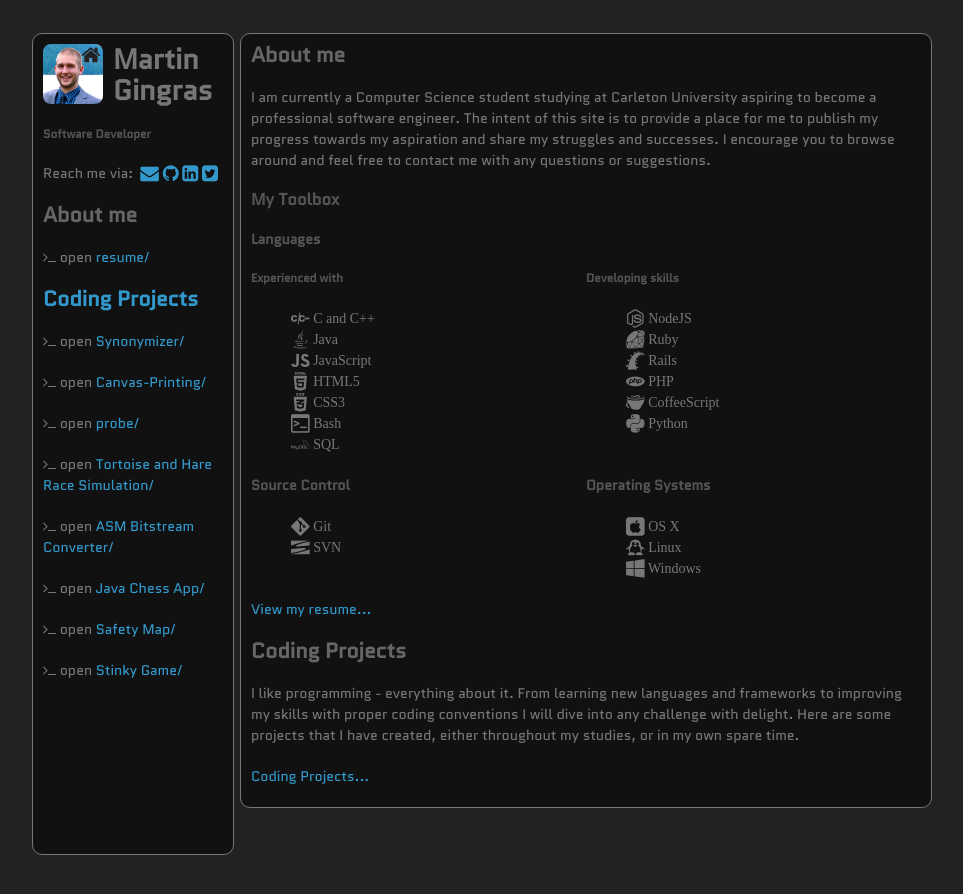
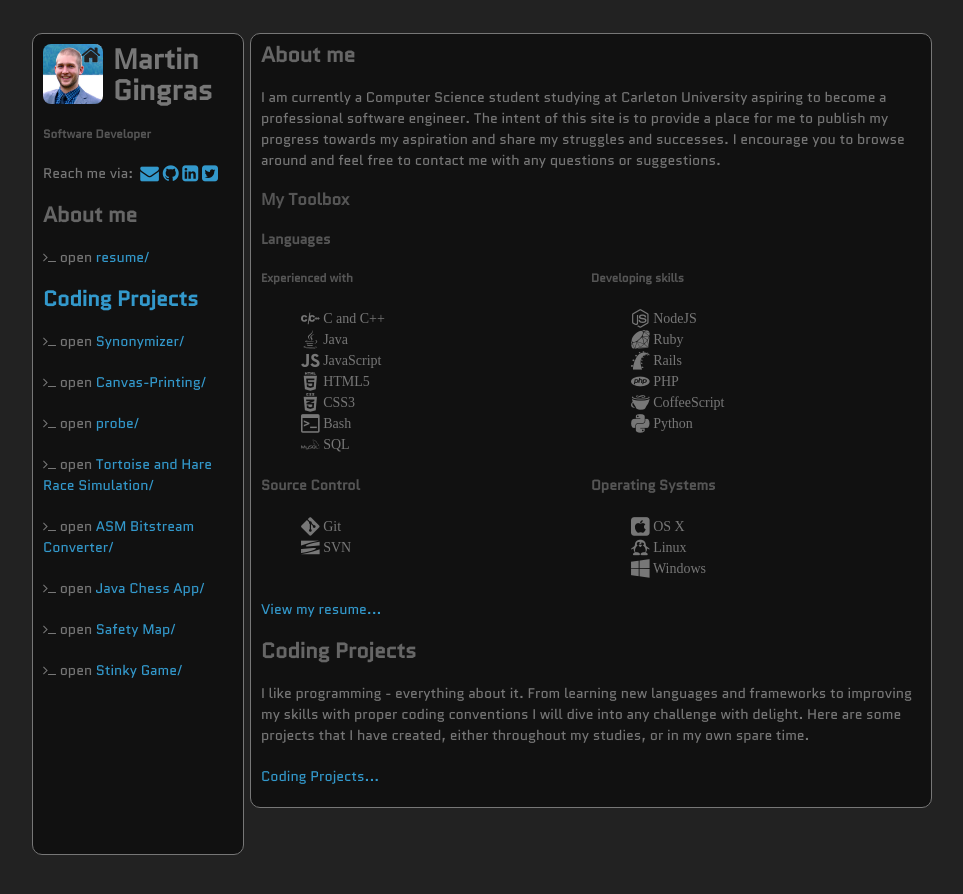
Before and after one commit to mgingras/The-old-mgingras.ca, a Jekyll site: the page built from index.html, in a window 1280 px wide. Shown: the top 894 px of the page, without its empty margins (158-1121 px from the left). Built offline with Jekyll 4.4.1, drawn with Linux system fonts in a browser that asks for light colours; some web fonts are replaced; Markdown is read by kramdown in place of the engine named in the settings.

Commit message:
changed div withs

```diff
--- a/css/styles.css
+++ b/css/styles.css
@@ -14,7 +14,7 @@ body {
 }
 
 .sidebar {
-  width: 190px;
+  width: 200px;
   height: 90%;
   float: left;
   position: fixed;
@@ -29,7 +29,7 @@ body {
 }
 
 .content {
-  width: 670px;
+  width: 660px;
   float: right;
   padding-bottom: 50px;
   background-color: #111;
```
